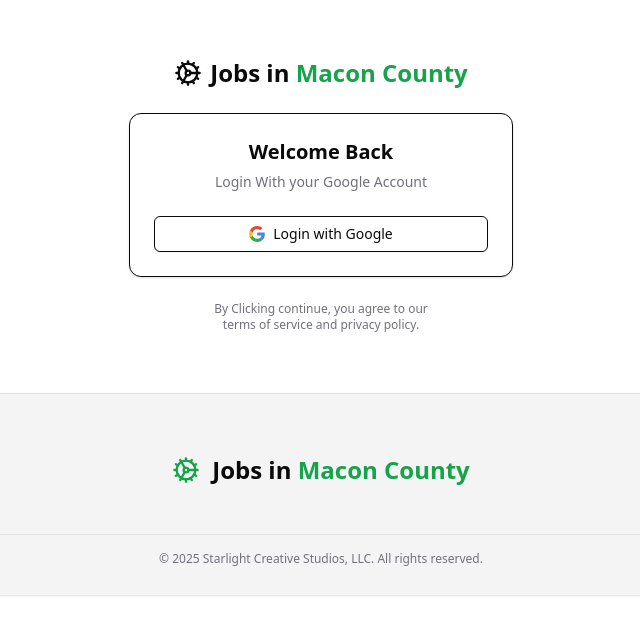
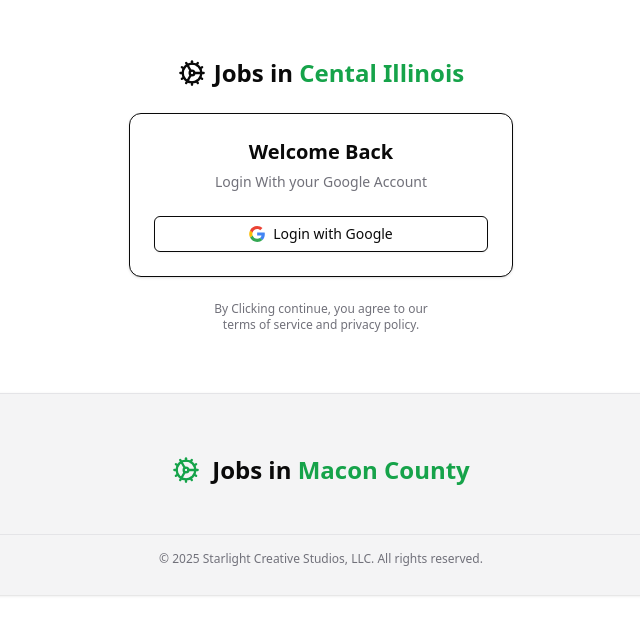
Before and after one commit to Starlight-scs/scsjobsinci, a Next.js app: page /login in a window 1280 px wide. Shown: the part 205-840 px from the top of the page, without its empty margins (319-959 px from the left). Built offline with nearby package versions, Linux system fonts and the light colour scheme; no server answers.

Commit message:
updated the title on the log in page

```diff
--- a/app/login/page.tsx
+++ b/app/login/page.tsx
@@ -11,7 +11,7 @@ export default function Login() {
                 <Link href="/" className={"flex items-center gap-2 self-center"}>
                     <Cog className={"size-7"} />
                     <h1 className={"text-2xl font-bold"}>
-                        Jobs in<span className={"text-primary"}> Macon County</span>
+                        Jobs in<span className={"text-primary"}> Cental Illinois</span>
                     </h1>
                 </Link>
                 <LoginForm />
```
